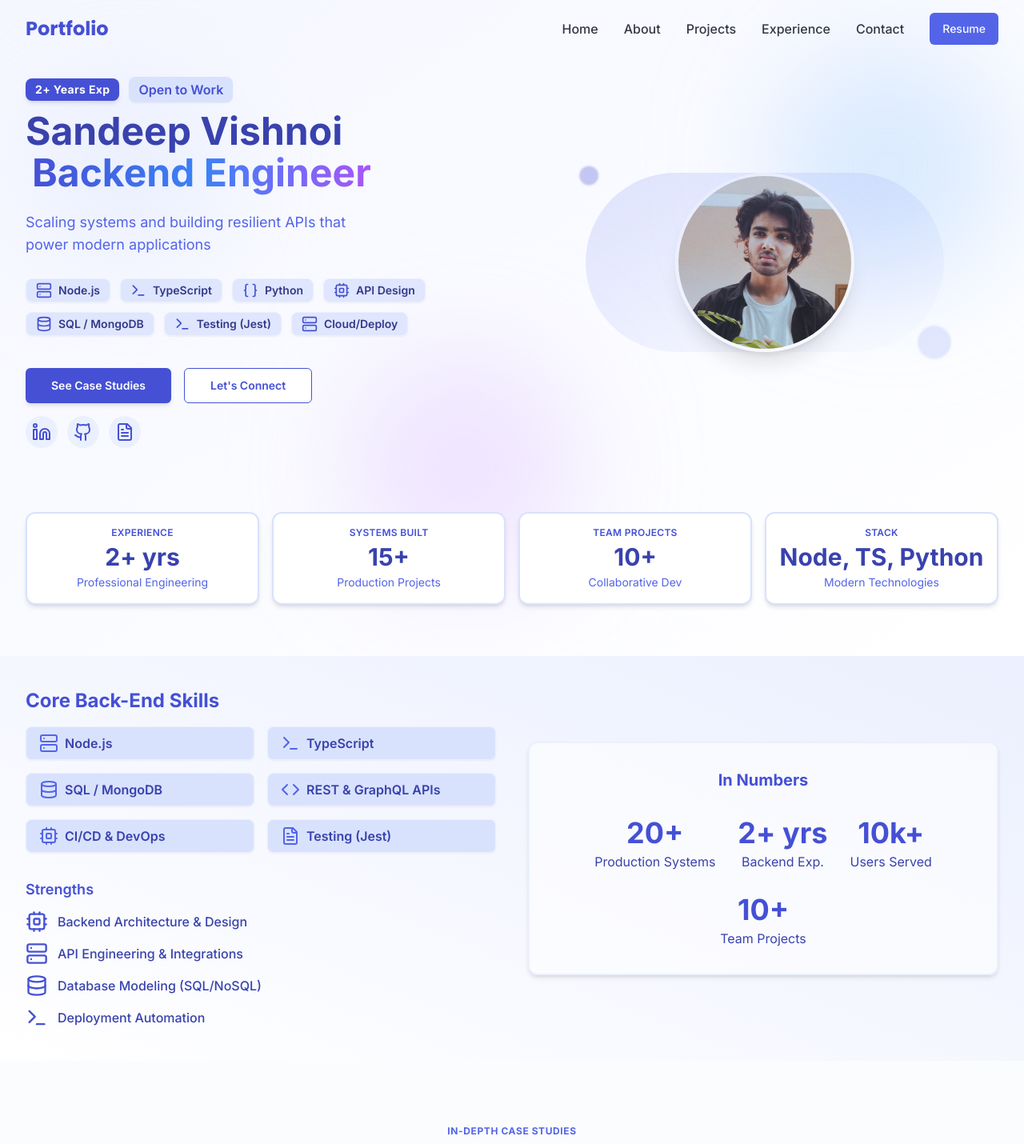
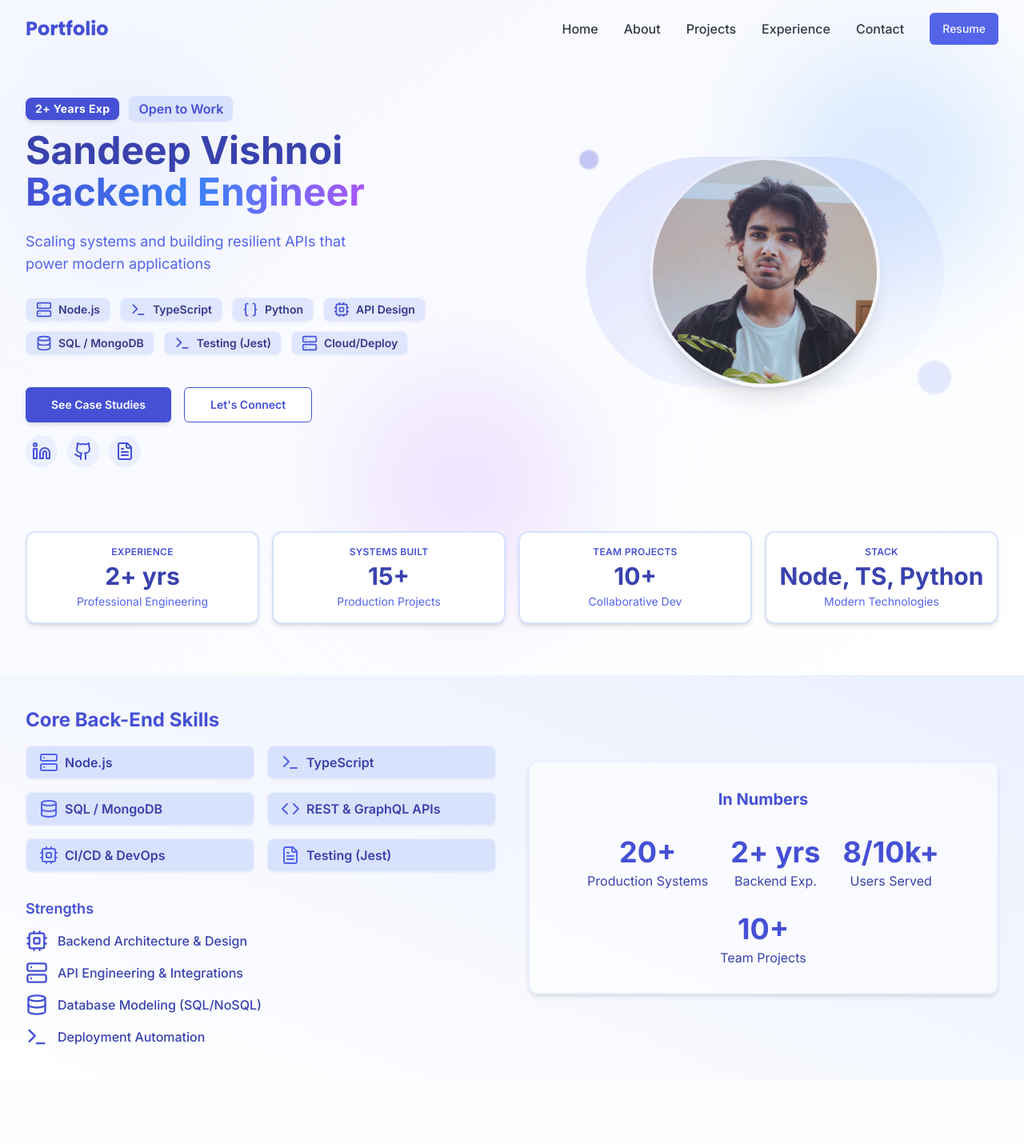
Before and after one commit to mrsandyy/portfolio, a React (Vite) app: page / in a window 1280 px wide. Shown: the top 1430 px of the page at 80% size. Built offline with nearby package versions, Linux system fonts and the light colour scheme.

Commit message:
Minor spacing fixes

```diff
--- a/src/components/portfolio/About.tsx
+++ b/src/components/portfolio/About.tsx
@@ -69,7 +69,7 @@ export function About() {
                 <span className="text-base text-portfolio-800">Backend Exp.</span>
               </div>
               <div className="flex flex-col items-center gap-1">
-                <span className="text-4xl font-bold text-portfolio-700">10k+</span>
+                <span className="text-4xl font-bold text-portfolio-700">8/10k+</span>
                 <span className="text-base text-portfolio-800">Users Served</span>
               </div>
               <div className="flex flex-col items-center gap-1">
--- a/src/components/portfolio/Hero.tsx
+++ b/src/components/portfolio/Hero.tsx
@@ -22,7 +22,7 @@ export function Hero() {
       <div className="container relative z-10 px-4 md:px-8">
         <div className="flex flex-col md:flex-row gap-8 md:gap-12 items-center justify-between">
           {/* Mobile: Image first, then content */}
-          <div className="flex flex-col items-center md:items-start flex-1 order-2 md:order-1 mt-6 md:mt-0">
+          <div className="flex flex-col items-center md:items-start flex-1 order-2 md:order-1 md:mt-6 md:mt-0">
             <motion.div
               initial={{ opacity: 0, y: 20 }}
               animate={{ opacity: 1, y: 0 }}
@@ -44,7 +44,7 @@ export function Hero() {
               transition={{ duration: 0.6, delay: 0.2 }}
             >
               Sandeep Vishnoi
-              <span className="text-gradient bg-gradient-to-r from-portfolio-700 via-blue-500 to-purple-500 bg-clip-text text-transparent block md:inline-block mt-1 md:ml-2 pb-1">
+              <span className="text-gradient bg-gradient-to-r from-portfolio-700 via-blue-500 to-purple-500 bg-clip-text text-transparent block md:inline-block mt-1 pb-1">
                 Backend Engineer
               </span>
             </motion.h1>
--- a/src/components/portfolio/hero/HeroImage.tsx
+++ b/src/components/portfolio/hero/HeroImage.tsx
@@ -40,7 +40,7 @@ export function HeroImage() {
       transition={{ duration: 0.8, delay: 0.3 }}
     >
       <div className="relative">
-        <div className="w-48 h-48 md:w-56 md:h-56 mx-auto rounded-full overflow-hidden border-4 border-white shadow-xl">
+        <div className="w-48 h-48 md:w-72 md:h-72 mx-auto rounded-full overflow-hidden border-4 border-white shadow-xl">
           <img
             src="MrSandy-4.jpg"
             alt="Sandeep Vishnoi"
```
